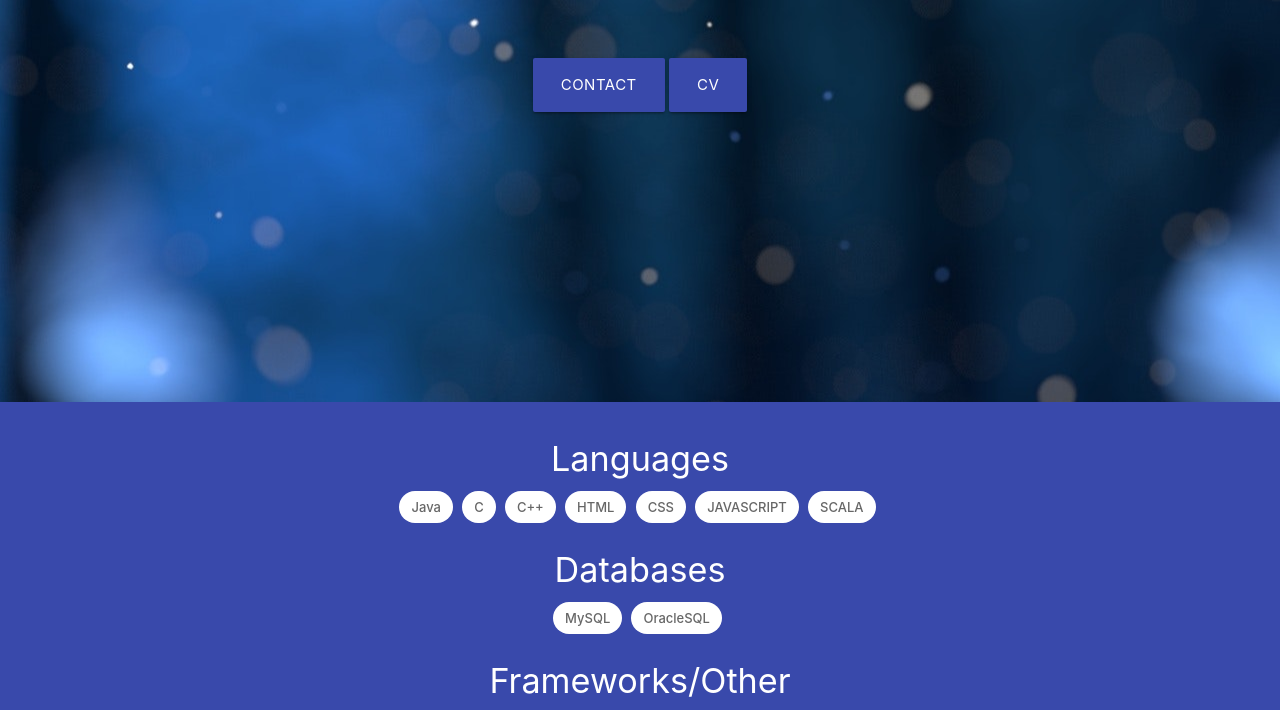
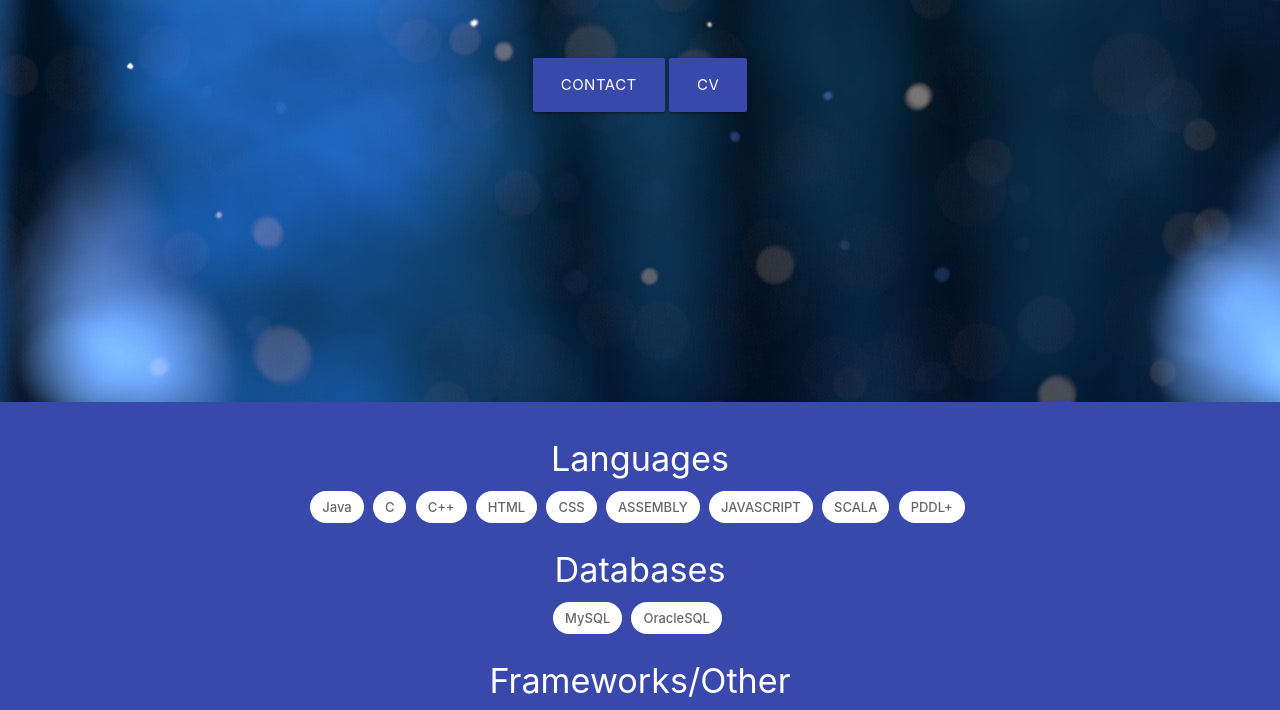
Before and after one commit to yeshp1/yeshp1.github.io, a plain HTML site: page index.html in a window 1280 px wide. Shown: the part 362-1072 px from the top of the page. Drawn offline with nearby package versions, Linux system fonts and the light colour scheme; a script that the page names is missing.

Commit message:
Fix Labels

```diff
--- a/index.html
+++ b/index.html
@@ -101,8 +101,10 @@
     <div class="chip white large">C++</div>
     <div class="chip white large">HTML</div>
     <div class="chip white large">CSS</div>
+    <div class="chip white large">ASSEMBLY</div>
     <div class="chip white large">JAVASCRIPT</div>
     <div class="chip white large">SCALA</div>
+    <div class="chip white large">PDDL+</div>
   </div>
   </div>
 
```
